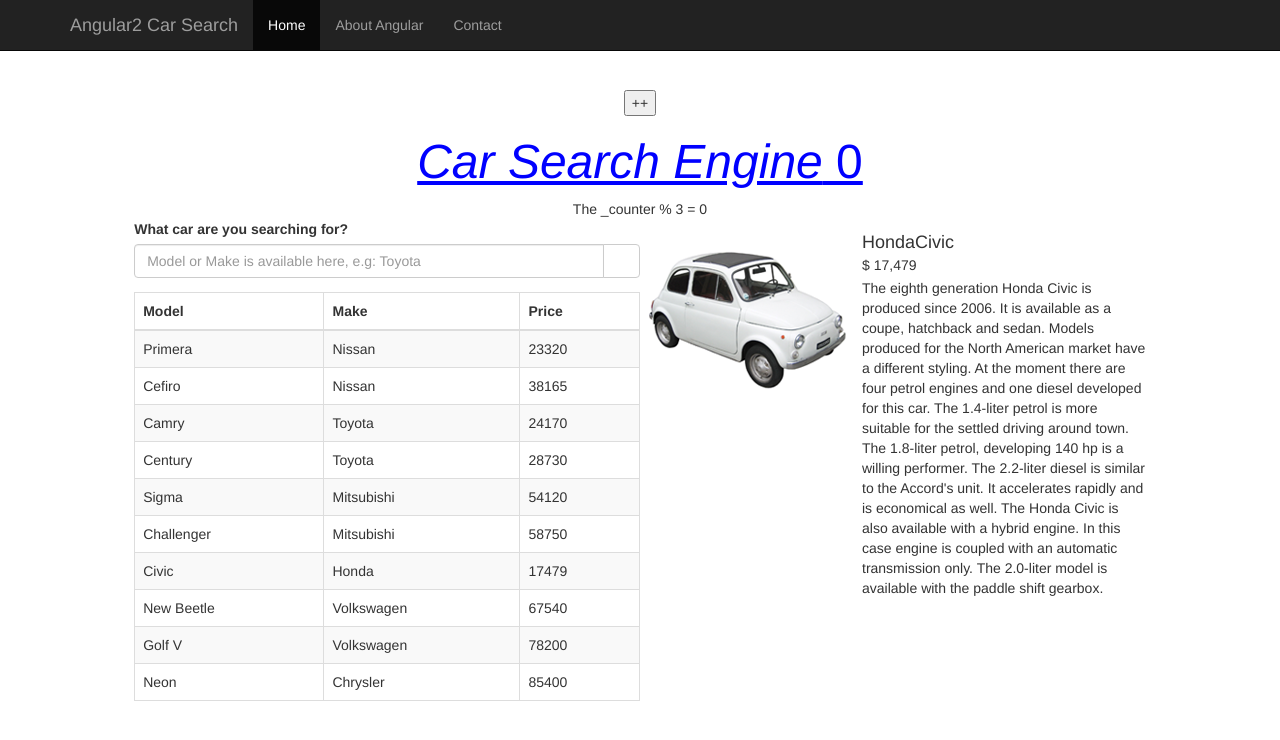
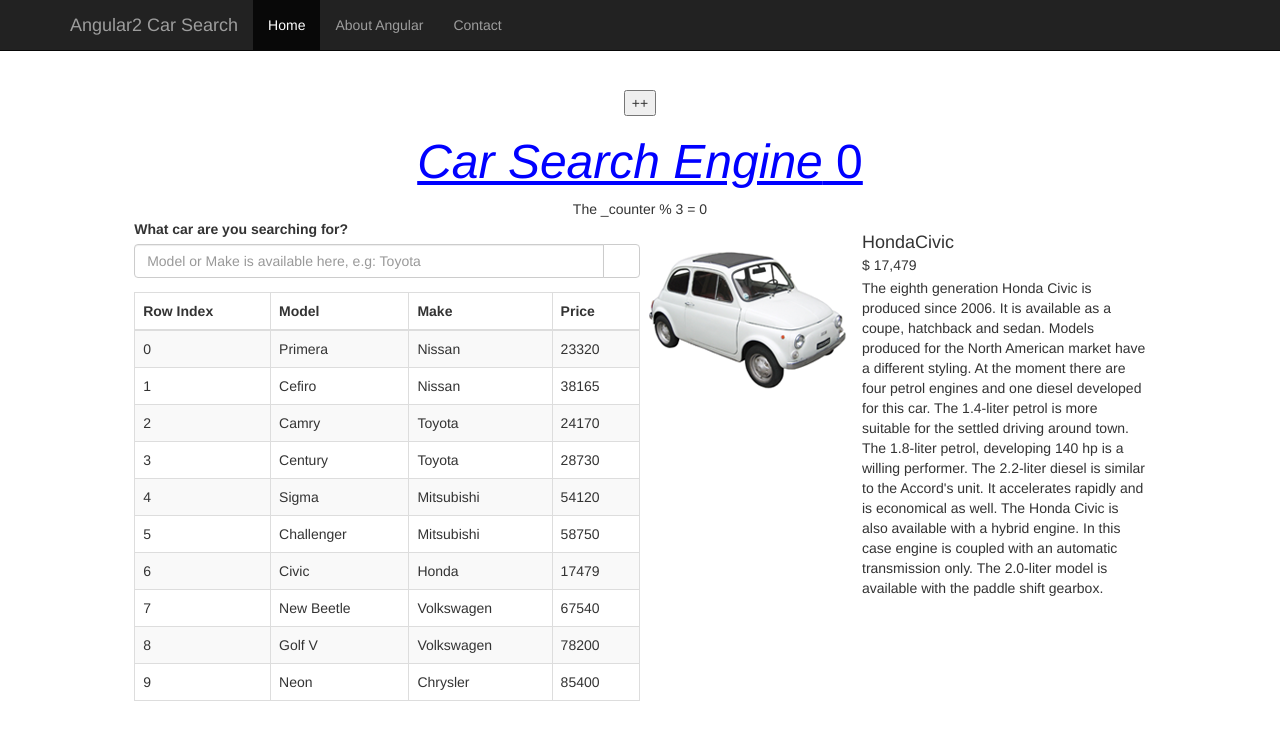
Before and after one commit to Coffee0127/CarSearchDemo, an Angular app: page / in a window 1280 px wide. Shown: the top 740 px of the page. Built offline with nearby package versions, Linux system fonts and the light colour scheme; a web font is replaced by a local one.

Commit message:
結構型指令 (directives)：ngFor - 讀取迴圈的 index 索引鍵

```diff
--- a/src/app/listbox/listbox.component.html
+++ b/src/app/listbox/listbox.component.html
@@ -13,13 +13,15 @@
     <table class="table table-bordered table-striped table-hover">
         <thead>
             <tr>
+                <th>Row Index</th>
                 <th>Model</th>
                 <th>Make</th>
                 <th>Price</th>
             </tr>
         </thead>
         <tbody>
-            <tr *ngFor="let car of data">
+            <tr *ngFor="let car of data; let i = index">
+                <td>{{i}}</td>
                 <td>{{car.model}}</td>
                 <td>{{car.make}}</td>
                 <td>{{car.price}}</td>
```
